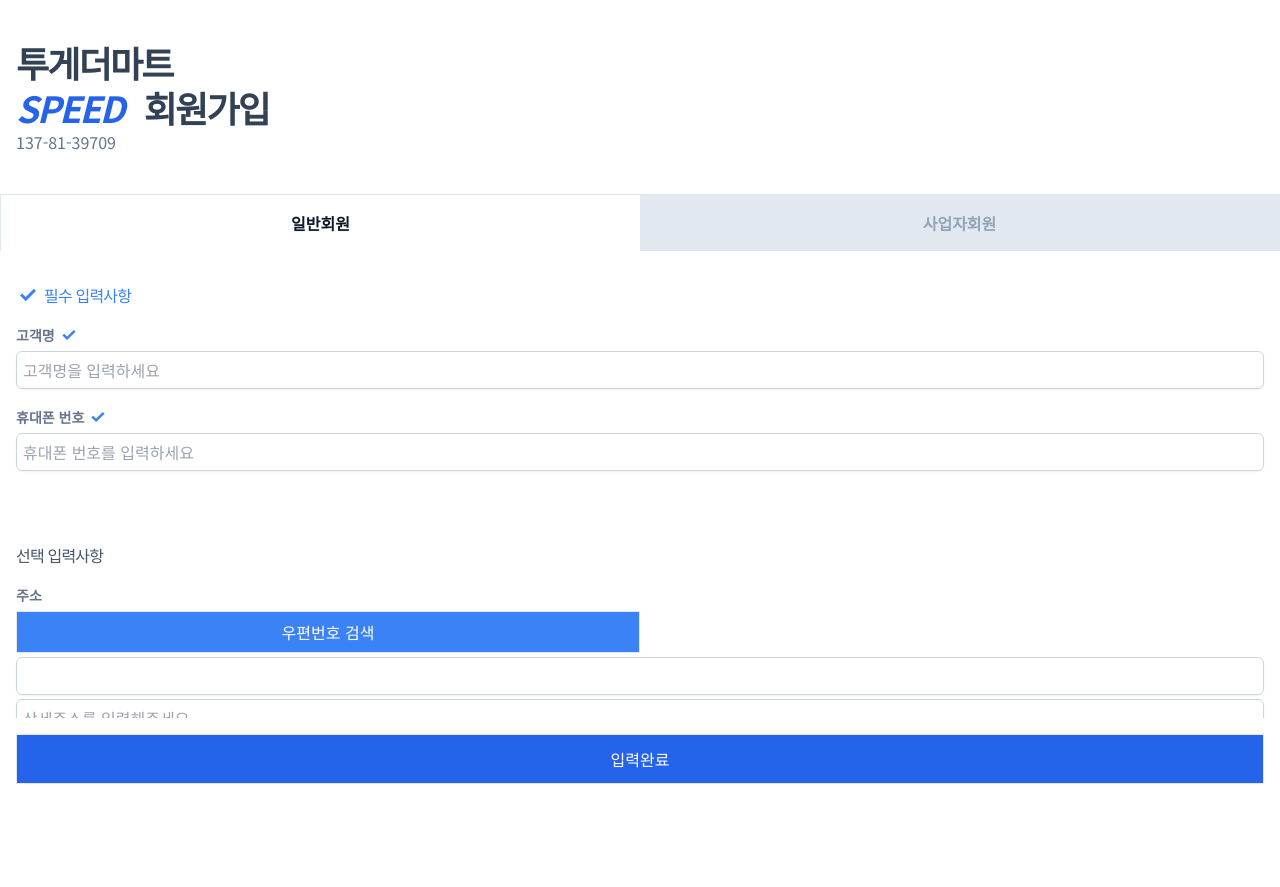
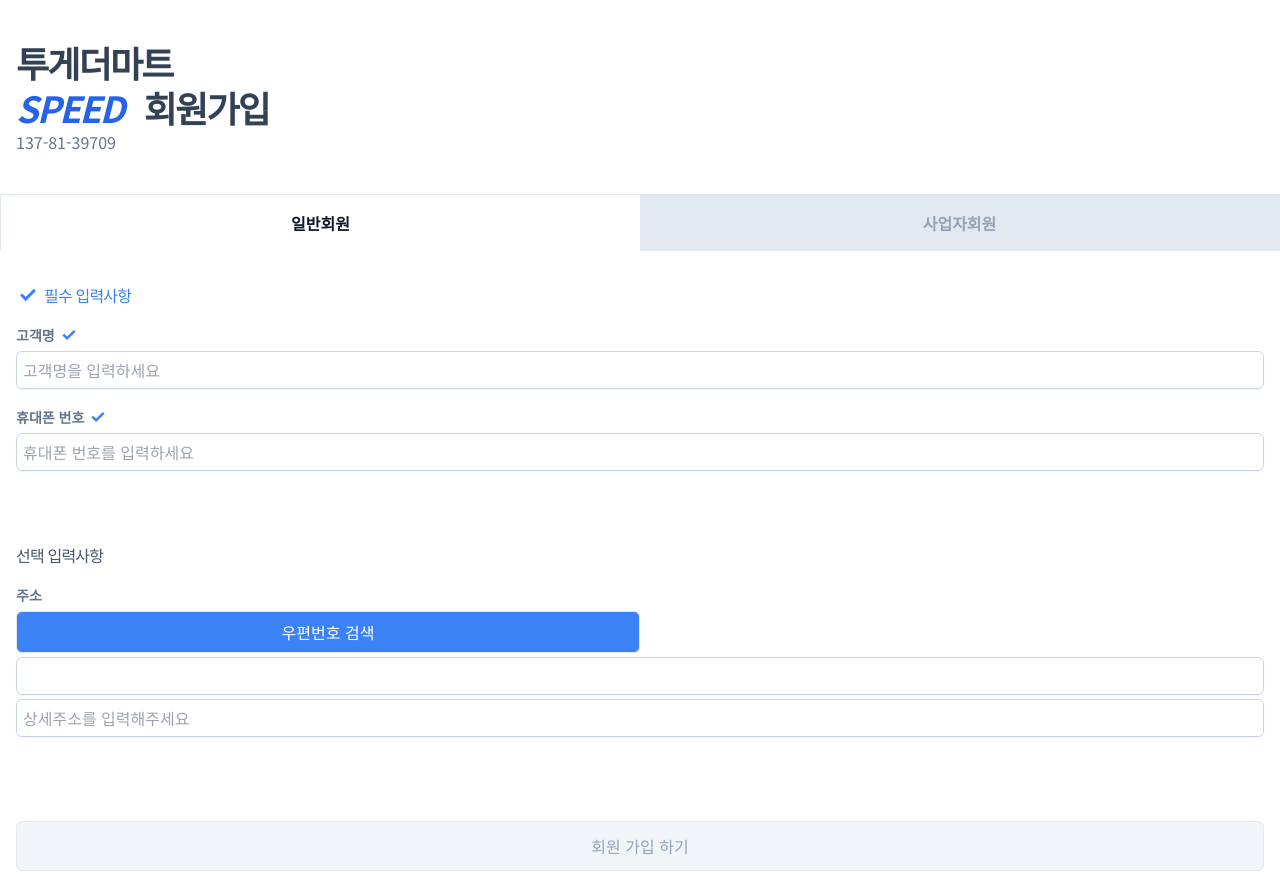
Before and after one commit to evaham/registration, a Next.js app: page / in a window 1280 px wide. Built offline with nearby package versions, Linux system fonts and the light colour scheme.

Commit message:
20240611_7

```diff
--- a/src/app/page.js
+++ b/src/app/page.js
@@ -44,7 +44,7 @@
         <div className="my-4">
           <label for="" class="block text-sm leading-6 text-slate-500 font-bold">주소</label>
           <div className="mt-1">
-            <a href="" className="block w-2/4 p-2 border text-center bg-blue-500 text-white">우편번호 검색</a>
+            <a href="" className="block w-2/4 p-2 border text-center bg-blue-500 text-white rounded-md">우편번호 검색</a>
           </div>
           <div class="relative mt-1 rounded-md shadow-sm">
             <input type="text" name="price" id="adress" class="block w-full rounded-md border border-slate-300 p-1.5 text-gray-900 outline-none  placeholder:text-gray-400 focus:border-blue-600" placeholder=""/>
@@ -115,7 +115,7 @@
           <div className="my-4">
             <label for="" class="block text-sm leading-6 text-slate-500 font-bold">주소</label>
             <div className="mt-1">
-              <a href="" className="block w-2/4 p-2 border text-center bg-blue-500 text-white">우편번호 검색</a>
+              <a href="" className="block w-2/4 p-2 border text-center bg-blue-500 text-white rounded-md">우편번호 검색</a>
             </div>
             <div class="relative mt-1 rounded-md shadow-sm">
               <input type="text" name="price" id="adress" class="block w-full rounded-md border border-slate-300 p-1.5 text-gray-900 outline-none  placeholder:text-gray-400 focus:border-blue-600" placeholder=""/>
@@ -134,6 +134,13 @@
 
   const handleTabClick = (id) => {
     setActiveTab(id);
+  };
+
+
+
+  const [isOn, setIsOn] = useState(false);
+  const handleButtonClick = () => {
+    setIsOn(!isOn);
   };
 
   return (
@@ -162,8 +169,8 @@
       <br />
 
 
-      <div className="sticky bottom-0 mt-3 p-4 bg-white">
-        <a href="#" className="block p-3 border text-center bg-blue-600 text-white">입력완료</a>
+      <div className=" mt-3 p-4 bg-white">
+        <button onClick={handleButtonClick} className={`block w-full p-3 border text-center rounded-md ${isOn ? 'bg-blue-600 text-white' : 'bg-slate-100 text-slate-400'}`} >회원 가입 하기</button>
       </div>
     </div>
   );
```
